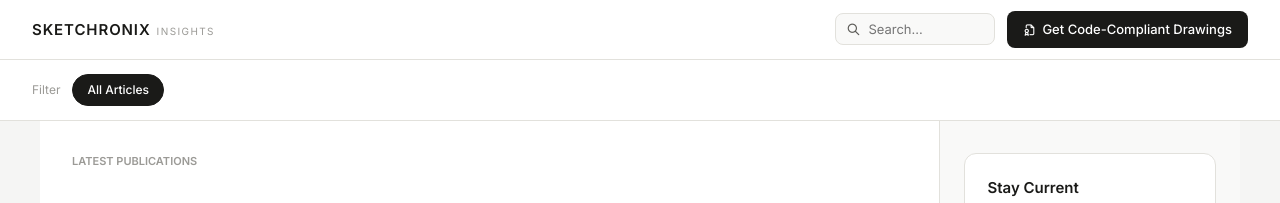
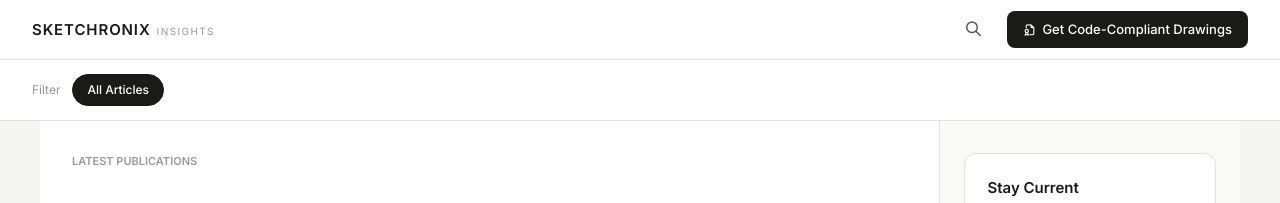
Before and after one commit to sketchronixx/blog, a Jekyll site: the page built from index.md, in a window 1280 px wide. Shown: the top 203 px of the page. Built offline with Jekyll 4.4.1, drawn with Linux system fonts in a browser that asks for light colours.

Commit message:
Update default.html

```diff
--- a/_layouts/default.html
+++ b/_layouts/default.html
@@ -13,47 +13,58 @@
   :root {
     --white: #ffffff; --bg: #f5f5f4; --surface: #f9f9f8; --border: #e2e1dc; --border2: #d0cfc9;
     --text1: #1a1a18; --text2: #5c5b57; --text3: #9b9a96; --blue-bg: #e6f1fb; --blue-tx: #0c447c;
-    --blue-md: #185fa5; --teal-bg: #e1f5ee; --teal-tx: #0f6e56; --amber-bg:#faeeda; --amber-tx:#854f0b;
-    --coral-bg:#faece7; --coral-tx:#993c1d; --green-tx:#0f6e56; --radius-sm: 6px; --radius-md: 8px; --radius-lg: 12px;
+    --blue-md: #185fa5; --radius-sm: 6px; --radius-md: 8px; --radius-lg: 12px;
   }
   body { font-family: 'Inter', sans-serif; font-size: 15px; color: var(--text1); background: var(--bg); line-height: 1.6; }
   a { text-decoration: none; color: inherit; }
 
-  /* Navigation Layout Styling */
+  /* Navigation Layout */
   .nav { display: flex; align-items: center; justify-content: space-between; padding: 0 2rem; height: 60px; background: var(--white); border-bottom: 1px solid var(--border); position: sticky; top: 0; z-index: 100; }
   .nav-logo { display: flex; align-items: baseline; gap: 6px; text-decoration: none; color: inherit; cursor: pointer; }
   .nav-logo-main { font-weight: 600; font-size: 15px; letter-spacing: 0.06em; }
   .nav-logo-sub { font-size: 10px; color: var(--text3); letter-spacing: 0.14em; text-transform: uppercase; }
-  .nav-right { display: flex; align-items: center; gap: 12px; }
+  .nav-right { display: flex; align-items: center; gap: 16px; }
 
-  /* Clean Interactive Search Field */
-  .search-container { position: relative; }
-  .search-input { font-family: inherit; font-size: 13px; color: var(--text1); background: var(--surface); border: 1px solid var(--border); padding: 7px 12px 7px 32px; border-radius: var(--radius-md); outline: none; width: 160px; transition: all 0.2s ease; }
-  .search-input:focus { width: 220px; border-color: var(--border2); background: var(--white); }
-  .search-icon { position: absolute; left: 11px; top: 50%; transform: translateY(-50%); color: var(--text2); font-size: 14px; pointer-events: none; }
+  /* Sleek Interactive Toggle Search Box */
+  .search-wrapper { position: relative; display: flex; align-items: center; }
+  .search-toggle-btn { background: none; border: none; color: var(--text2); font-size: 18px; cursor: pointer; display: flex; align-items: center; justify-content: center; width: 36px; height: 36px; border-radius: var(--radius-md); transition: background 0.2s; }
+  .search-toggle-btn:hover { background: var(--surface); color: var(--text1); }
 
-  /* Floating Real-Time Search Dropdown */
-  #search-results { position: absolute; top: 100%; right: 0; width: 320px; background: var(--white); border: 1px solid var(--border); border-radius: var(--radius-md); box-shadow: 0 4px 16px rgba(0,0,0,0.08); max-height: 300px; overflow-y: auto; display: none; z-index: 1000; margin-top: 6px; padding: 4px 0; }
+  .search-box { display: none; position: absolute; right: 0; top: 50%; transform: translateY(-50%); background: var(--white); border: 1px solid var(--border); border-radius: var(--radius-md); padding: 4px 8px; align-items: center; gap: 6px; width: 280px; z-index: 110; box-shadow: 0 4px 12px rgba(0,0,0,0.05); }
+  .search-box.active { display: flex; }
+  .search-input { border: none; outline: none; font-family: inherit; font-size: 13px; width: 100%; padding: 6px; color: var(--text1); background: none; }
+  .search-box-icon { color: var(--text2); font-size: 15px; margin-left: 4px; }
+  .search-close-btn { background: none; border: none; color: var(--text3); font-size: 15px; cursor: pointer; display: flex; align-items: center; padding: 4px; }
+  .search-close-btn:hover { color: var(--text1); }
 
-  .btn-cta { display: flex; align-items: center; gap: 6px; background: var(--text1); color: var(--white); font-size: 13px; font-weight: 500; padding: 8px 16px; border-radius: var(--radius-md); border: none; cursor: pointer; white-space: nowrap; text-decoration: none; }
+  /* Floating Dropdown Results */
+  #search-results { position: absolute; top: 100%; right: 0; width: 320px; background: var(--white); border: 1px solid var(--border); border-radius: var(--radius-md); box-shadow: 0 6px 20px rgba(0,0,0,0.08); max-height: 300px; overflow-y: auto; display: none; z-index: 1000; margin-top: 8px; padding: 4px 0; }
+
+  /* CTA Responsive Setup */
+  .btn-cta { display: flex; align-items: center; gap: 6px; background: var(--text1); color: var(--white); font-size: 13px; font-weight: 500; padding: 8px 16px; border-radius: var(--radius-md); border: none; cursor: pointer; white-space: nowrap; text-decoration: none; transition: background 0.2s; }
   .btn-cta:hover { background: #333330; }
+  .btn-text-mobile { display: none; }
 
   .footer { background: var(--white); border-top: 1px solid var(--border); padding: 1.5rem 2rem; display: flex; align-items: center; justify-content: space-between; flex-wrap: wrap; gap: 1rem; margin-top: 3rem; }
   .footer-brand { font-size: 13px; font-weight: 600; }
   .footer-tagline { font-size: 12px; color: var(--text3); max-width: 380px; }
   .footer-links { display: flex; gap: 1.5rem; align-items: center; font-size: 13px; color: var(--text2); }
 
-  /* MOBILE RESPONSIVE DIALS FOR NAV & FOOTER */
+  /* COMPACT MOBILE DIALS */
   @media (max-width: 768px) {
     .nav { padding: 0 1rem; }
-    .nav-logo-sub { display: none; } /* Hide sub-logo text to save row width */
-    .search-input { width: 110px; padding-left: 28px; }
-    .search-input:focus { width: 140px; }
-    .search-icon { left: 9px; }
-    .btn-text { display: none; } /* Convert CTA button to a clean utility icon on mobile */
-    .btn-cta { padding: 8px 10px; }
-    #search-results { width: 280px; }
-    .footer { padding: 1.5rem 1rem; flex-direction: column; align-items: flex-start; gap: 1.25rem; }
+    .nav-logo-sub { display: none; }
+    .nav-right { gap: 8px; }
+
+    /* Responsive Text Handling for Button Space Alignment */
+    .btn-text-desktop { display: none; }
+    .btn-text-mobile { display: inline; font-size: 12px; }
+    .btn-cta { padding: 8px 12px; gap: 4px; }
+
+    /* Full Overlay Search Drawer on Phones */
+    .search-box.active { position: fixed; top: 0; left: 0; width: 100%; height: 60px; border-radius: 0; border: none; border-bottom: 1px solid var(--border); padding: 0 1rem; transform: none; box-shadow: none; }
+    #search-results { width: 100vw; position: fixed; top: 60px; left: 0; border-radius: 0; border-left: none; border-right: none; max-height: calc(100vh - 60px); margin-top: 0; }
+    .search-input { font-size: 14px; }
   }
 </style>
 </head>
@@ -65,13 +76,24 @@
     <span class="nav-logo-sub">Insights</span>
   </a>
   <div class="nav-right">
-    <div class="search-container">
-      <i class="ti ti-search search-icon"></i>
-      <input type="text" id="search-input" placeholder="Search..." class="search-input" autocomplete="off" />
-      <div id="search-results"></div>
+    <div class="search-wrapper">
+      <button class="search-toggle-btn" id="search-trigger" aria-label="Open Search">
+        <i class="ti ti-search"></i>
+      </button>
+      <div class="search-box" id="search-box">
+        <i class="ti ti-search search-box-icon"></i>
+        <input type="text" id="search-input" placeholder="Search insights..." class="search-input" autocomplete="off" />
+        <button class="search-close-btn" id="search-close" aria-label="Close Search">
+          <i class="ti ti-x"></i>
+        </button>
+        <div id="search-results"></div>
+      </div>
     </div>
+
     <a href="https://sketchronix.com/#builder" class="btn-cta">
-      <i class="ti ti-file-certificate"></i> <span class="btn-text">Get Code-Compliant Drawings</span>
+      <i class="ti ti-file-certificate"></i>
+      <span class="btn-text-desktop">Get Code-Compliant Drawings</span>
+      <span class="btn-text-mobile">Get Drawings</span>
     </a>
   </div>
 </nav>
@@ -84,13 +106,14 @@
     <div class="footer-tagline">Technical design, structural drafting, and architectural layout strategies for modern practice.</div>
   </div>
   <div class="footer-links">
-    <a href="#" style="color:var(--amber-tx); font-weight:500;"><i class="ti ti-rss"></i> RSS Feed</a>
+    <a href="#" style="color:#854f0b; font-weight:500;"><i class="ti ti-rss"></i> RSS Feed</a>
     <a href="#">About</a>
     <a href="#">Contact</a>
   </div>
 </footer>
 
 <script>
+  // Dynamic JSON payload compilation for client-side matching
   const searchData = [
     {% for post in site.posts %}
     {
@@ -122,36 +168,32 @@
       );
 
       if (matches.length === 0) {
-        searchResults.innerHTML = '<div style="padding: 10px 14px; font-size: 13px; color: var(--text3);">No results found</div>';
+        searchResults.innerHTML = '<div style="padding: 12px 16px; font-size: 13px; color: var(--text3);">No results found</div>';
       } else {
         matches.forEach(post => {
           const item = document.createElement('a');
           item.href = post.url;
           item.style.display = 'block';
-          item.style.padding = '10px 14px';
+          item.style.padding = '12px 16px';
           item.style.borderBottom = '1px solid var(--border)';
           item.style.textDecoration = 'none';
 
-          item.innerHTML = `
-            <div style="font-weight: 600; font-size: 13px; color: var(--text1); line-height: 1.3;">\${post.title}</div>
-            <div style="font-size: 11px; color: var(--text2); margin-top: 3px; overflow: hidden; text-overflow: ellipsis; white-space: nowrap;">\${post.excerpt}</div>
-          `;
+          item.innerHTML = '<div style="font-weight:600; font-size:13px; color:var(--text1); line-height:1.35;">' + post.title + '</div>' +
+                           '<div style="font-size:11px; color:var(--text2); margin-top:4px; overflow:hidden; text-overflow:ellipsis; white-space:nowrap;">' + post.excerpt + '</div>';
 
-          item.style.cursor = 'pointer';
           item.addEventListener('mouseenter', () => item.style.background = 'var(--surface)');
           item.addEventListener('mouseleave', () => item.style.background = 'none');
-
           searchResults.appendChild(item);
         });
         if (searchResults.lastChild) searchResults.lastChild.style.borderBottom = 'none';
       }
-
       searchResults.style.display = 'block';
     });
 
+    // Tap safety mask outside drawer boundary rules
     document.addEventListener('click', function(e) {
-      if (!searchInput.contains(e.target) && !searchResults.contains(e.target)) {
-        searchResults.style.display = 'none';
+      if (!searchBox.contains(e.target) && !searchTrigger.contains(e.target)) {
+        closeSearchInterface();
       }
     });
   });
```
Also changed, not shown: other parts of _layouts/default.html (+24 -1 lines).
